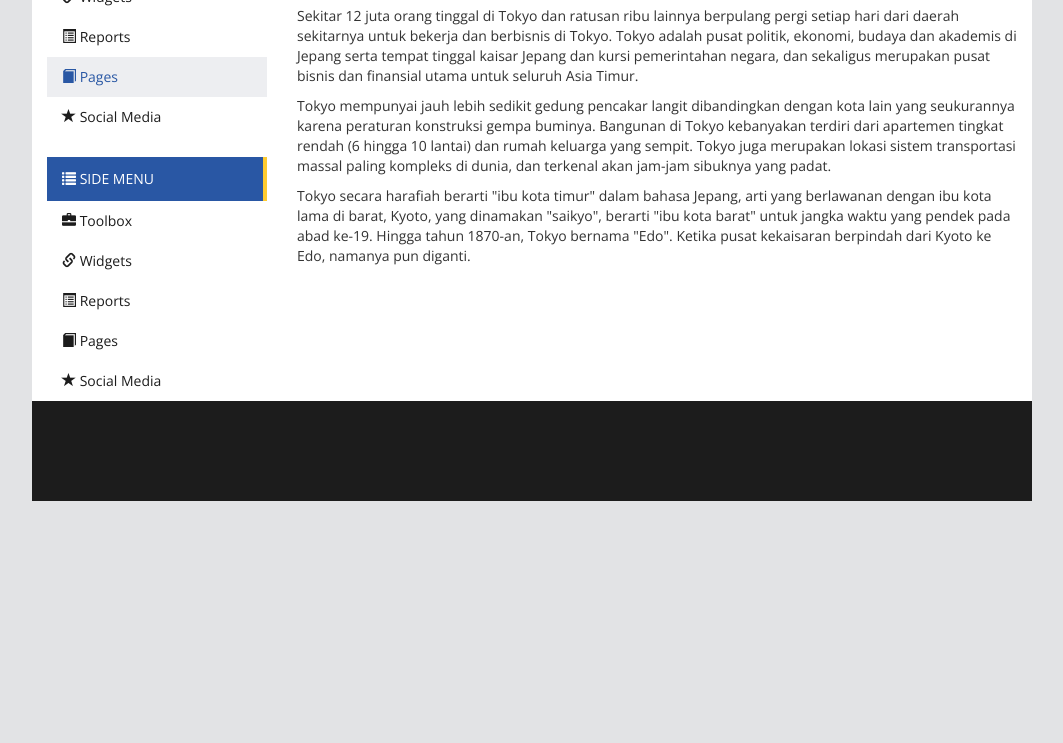
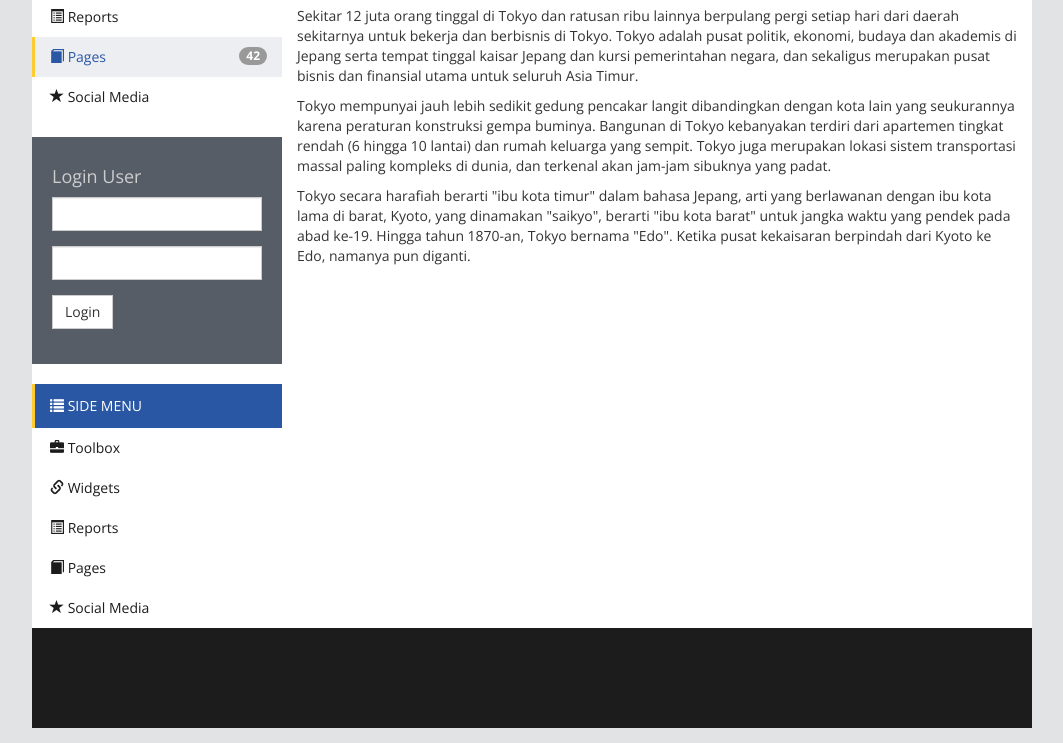
Before and after one commit to daniramadani/simtes-ui, a plain HTML site: page index.html in a window 1280 px wide. Shown: the part 547-1290 px from the top of the page, without its empty margins (108-1171 px from the left). Before the commit the page ends 1063 px from the top, so only its background shows below. Drawn offline with nearby package versions, Linux system fonts and the light colour scheme.

Commit message:
add login box

```diff
--- a/css/style.css
+++ b/css/style.css
@@ -184,7 +184,7 @@ button.rounded {
         height: 250px;
     }
 
-    .navbar-simtes {
+    .navbar-simtes, #login-user {
         margin-top: 0px;
         margin-right: -15px;
         margin-left: -15px;
@@ -196,10 +196,9 @@ button.rounded {
         width: 100%;
     }
 
-    .navbar-simtes {
-        margin-top: 20px;
-        /*margin-right: -15px;*/
-        /*margin-left: -15px;*/
+    .navbar-simtes, #login-user {
+        margin-right: -15px;
+        margin-left: -15px;
     }
 
     .navbar-default .navbar-nav {
@@ -275,16 +274,9 @@ footer {
 
 .nav-pills > li > a {
     border-radius: 0px;
-}
-
-a {
     color: #1c1c1c;
     text-decoration: none;
-}
-
-a:hover {
-    color: #1c1c1c;
-    text-decoration: none;
+    margin-left: 3px;
 }
 
 .nav-stacked > li + li {
@@ -297,11 +289,13 @@ a:hover {
     display: block;
     color: #ffffff;
     background-color: #2957a4;
-    border-right: 4px solid #fecb31;
+    border-left: 3px solid #fecb31;
 }
 
-.nav-stacked li a.active {
+.nav-stacked li a.active,.nav-stacked li a:hover {
+    margin-left: 0px;
     display: block;
     color: #2957a4;
     background-color: #edeef1;
+    border-left: 3px solid #fecb31;
 }
--- a/index.html
+++ b/index.html
@@ -66,11 +66,24 @@
                             <li><a href="#"><i class="glyphicon glyphicon-briefcase"></i> Toolbox</a></li>
                             <li><a href="#"><i class="glyphicon glyphicon-link"></i> Widgets</a></li>
                             <li><a href="#"><i class="glyphicon glyphicon-list-alt"></i> Reports</a></li>
-                            <li><a href="#" class="active"><i class="glyphicon glyphicon-book"></i> Pages</a></li>
+                            <li><a href="#" class="active"><i class="glyphicon glyphicon-book"></i> Pages <span class="badge pull-right">42</span></a></li>
                             <li class="divider"></li>
                             <li><a href="#"><i class="glyphicon glyphicon-star"></i> Social Media</a></li>
                         </ul>
-
+                        <div id="login-user" class="margintop20">
+                            <form>
+                                <h4>Login User</h4>
+                                <div class="form-group">
+                                    <input type="text" class="form-control login-user"/>
+                                </div>
+                                <div class="form-group">
+                                    <input type="text" class="form-control login-user"/>
+                                </div>
+                                <div class="form-group">
+                                    <button type="button" class="btn btn-default login-user">Login</button>
+                                </div>
+                            </form>
+                        </div>
                         <ul class="nav nav-pills nav-stacked navbar-simtes margintop20">
                             <li class="nav-header"></li>
                             <li class="title-menu"><i class="glyphicon glyphicon-list"></i> SIDE MENU</li>
```
